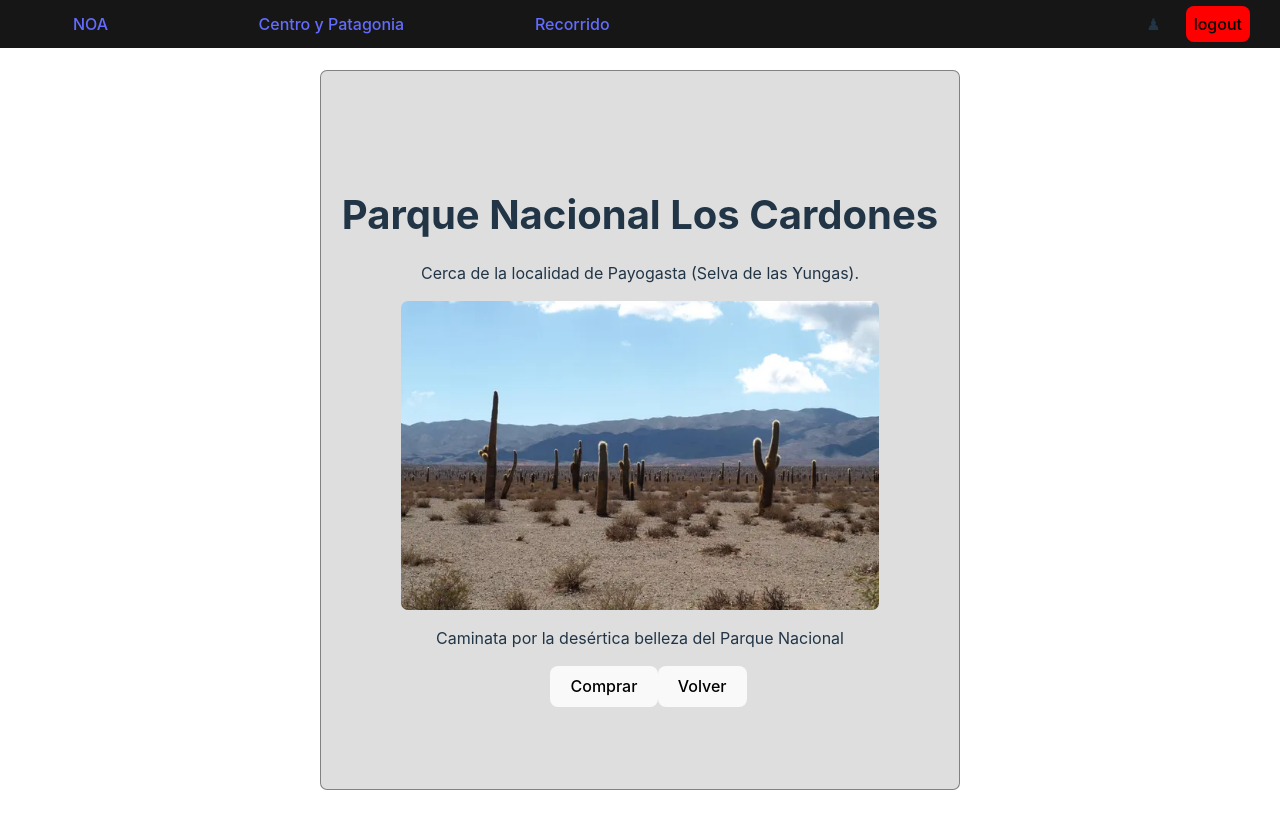
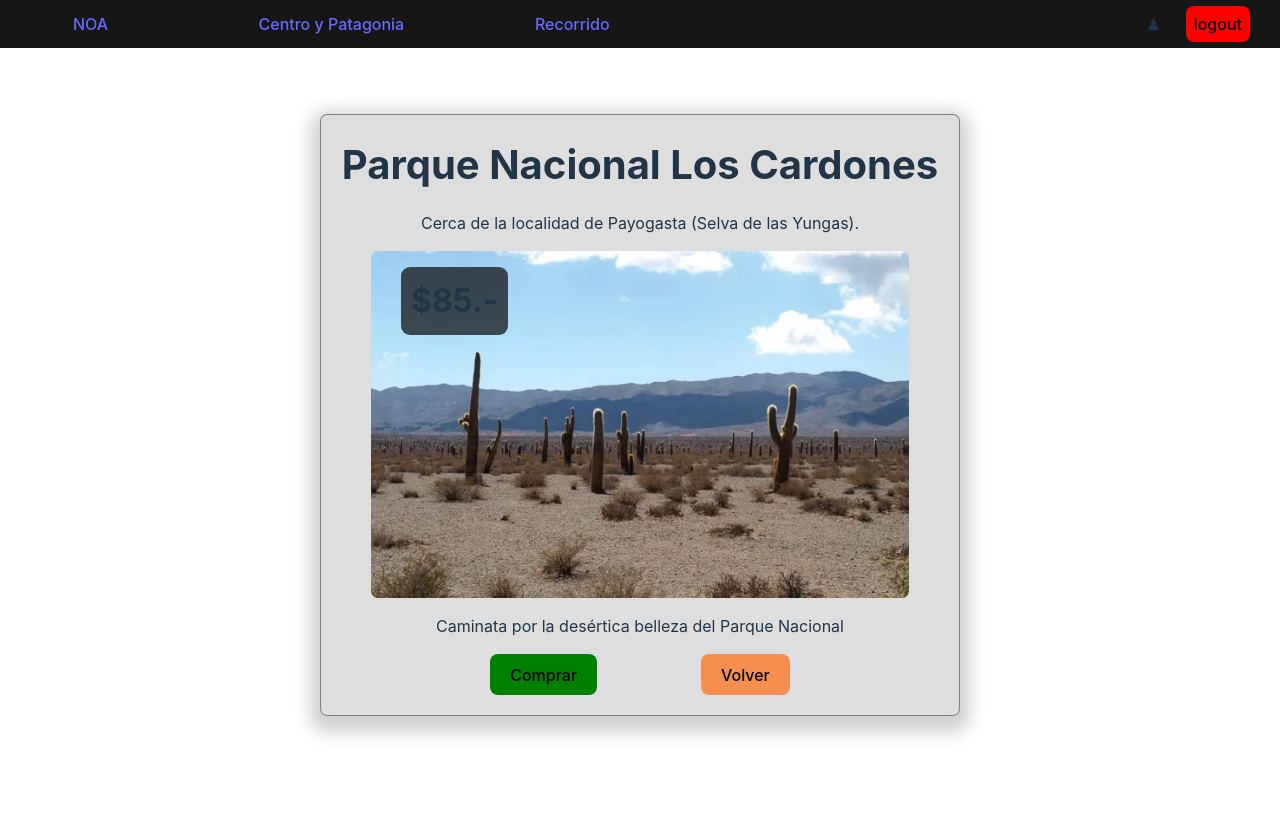
Before and after one commit to tomasjibaja/app-viajes, a React (Vite) app: page /destino/1 in a window 1280 px wide. Shown: the top 828 px of the page. After the commit the page ends 800 px from the top, so only its background shows below. Built offline with nearby package versions, Linux system fonts and the light colour scheme.

Commit message:
Ya con estilos mas lindos, algunitas funciones, practicamente terminada

```diff
--- a/src/App.css
+++ b/src/App.css
@@ -145,24 +145,57 @@ nav > a {
   border: 1px solid rgba(90,90,90,.7);
   border-radius: 7px;
   background-color: rgba(90,90,90,.2);
-  margin-top: 3rem;
+  margin-top: 6rem;
+  margin-bottom: 3rem;
   display: flex;
   flex-direction: column;
   align-items: center;
   justify-content: center;
-  gap: 10px;
+  gap: 15px;
+}
+
+.recorrido-wrapper > h4 {
+  margin-bottom: 0;
+  margin-top: 1rem;
+}
+
+.recorrido-username {
+  font-size: 1.3rem;
+  color: chartreuse;
+}
+
+.recorrido-precio {
+  font-size: 1.8rem;
+  color: chartreuse;
 }
 
 .recorrido-item {
   box-sizing: border-box;
-  border-radius: 3px;
-  padding: 0 1rem;
+  border-radius: 7px;
   width: 90%;
   display: flex;
   flex-direction: row;
   align-items: center;
   justify-content: space-between;
-  background-color: rgba(90,90,90,.3);
+  background-color: rgba(30,30,30,.3);
+  overflow: hidden;
+  position: relative;
+  transition: all .3s ease-in-out;
+  outline: 1px solid transparent;
+}
+
+.recorrido-item:hover {
+  box-shadow: 0 0 7px 1px rgba(90,90,90,.7);
+  outline-color: silver;
+}
+
+.recorrido-item-bkg {
+  position: absolute;
+  z-index: -1;
+  width: 100%;
+  opacity: .5;
+  filter: contrast(2.5) blur(4px);
+  transition: all .7s ease-in-out;
 }
 
 .recorrido-item > h3 {
@@ -171,6 +204,11 @@ nav > a {
   text-wrap: nowrap;
   text-overflow: ellipsis;
   overflow: hidden;
+  padding-left: 1rem;
+}
+
+.recorrido-item > h3, .recorrido-item > h4 {
+  text-shadow: 0 0 5px black;
 }
 
 .recorrido-item > h3:hover {
@@ -180,6 +218,7 @@ nav > a {
 
 .recorrido-item > button {
   padding: 7px;
+  margin-right: 1rem;
 }
 
 .destino-page {
@@ -208,12 +247,30 @@ nav > a {
   margin-top: 2rem;
 }
 
+.destino-page > .precio {
+  position: absolute;
+  padding: 10px;
+  background-color: rgba(9,9,9,.7);
+  border-radius: 9px;
+  font-size: 1.5rem;
+  top: 50%;
+  left: 18px;
+}
+
+.destino-page > .buttons-wrapper > .comprar-btn {
+  background-color: green;
+}
+
+.destino-page > .buttons-wrapper > .volver-btn {
+  background-color: rgba(255, 112, 23, 0.715);
+}
+
 .destino-page > .comprado-msg {
   font-size: 12px;
   text-align: right;
   position: absolute;
-  right: 1rem;
-  top: -.3rem;
+  right: 10%;
+  top: 50%;
   background-color: rgba(30,90,30,.7);
   padding: 3px 7px;
   border-radius: 3px;
@@ -285,17 +342,32 @@ nav > a {
 
   .destino-page {
     width: 50vw;
-    height: 90vh;
-    margin-top: 70px;
+    margin-top: 80px;
     margin-bottom: 50px;
+    justify-content: space-evenly;
+    box-shadow: 0 7px 18px 9px rgba(9,9,9,.2);
+  }
+
+  .destino-page> h2 {
+    margin-top: 0;
   }
 
   .destino-page > .buttons-wrapper {
-    width: 30%;
+    width: 300px;
   }
 
   .destino-page > img {
-    width: 80%;
+    width: 90%;
+  }
+
+  .destino-page > .precio {
+    font-size: 2rem;
+    top: 20%;
+    left: 5rem;
+  }
+
+  .destino-page > .comprado-msg {
+    top: 20%;
   }
 
   .recorrido-wrapper {
@@ -303,6 +375,10 @@ nav > a {
     width: 50vw;
   }
 
+  .recorrido-wrapper > * {
+    user-select: none;
+  }
+
   .recorrido-item > h3 {
     width: 200px;
   }
--- a/src/components/Destino.jsx
+++ b/src/components/Destino.jsx
@@ -14,7 +14,7 @@ const Destino = () => {
   }, [])
 
   const handleComprar = () => {
-    dispatchRecorrido({ type: 'comprar', payload: [datos.id]})
+    dispatchRecorrido({ type: 'comprar', payload: datos.id})
     setComprado(true)
   }
 
@@ -28,12 +28,13 @@ const Destino = () => {
       <h2>{data[datos.id].nombre}</h2>
       <p>{data[datos.id].situacion}</p>
       <img src={`../images/${data[datos.id].imagen}`} alt="imagen turismo" />
+      <h3 className="precio">${data[datos.id].precio}.-</h3>
       {comprado && <h5 className='comprado-msg'>en tu lista de recorrido</h5>}
       <p>{data[datos.id].servicio}</p>
       <div className='buttons-wrapper'>
         {comprado && <button onClick={() => handleCancelar()}>Cancelar</button>}
-        {!comprado && <button onClick={() => handleComprar()}>Comprar</button>}
-        <button onClick={() => navegarA(`/${data[datos.id].zona}`, { replace: true })}>Volver</button>
+        {!comprado && <button onClick={() => handleComprar()} className='comprar-btn'>Comprar</button>}
+        <button onClick={() => navegarA(`/${data[datos.id].zona}`, { replace: true })} className='volver-btn'>Volver</button>
       </div>
     </div>
   )
--- a/src/components/Recorrido.jsx
+++ b/src/components/Recorrido.jsx
@@ -1,24 +1,27 @@
 import React from 'react'
-import { useContext } from 'react'
+import { useContext, useEffect } from 'react'
 import Context from '../context/Context'
 
 const Recorrido = () => {
-  const {recorrido, dispatchRecorrido} = useContext(Context)
+  const {recorrido, dispatchRecorrido, username} = useContext(Context)
   return (
     <div className='recorrido-wrapper'>
       <h2>Tu recorrido</h2>
+      {recorrido.length == 0 && <h5>Aún no has añadido lugares a tu recorrido</h5>}
       {recorrido.map((elem, index) => {
         return (
           <div className="recorrido-item" key={index}>
+            <img className='recorrido-item-bkg' src={`../images/${elem.imagen}`} alt="imagen turistica" />
             <h3>{elem.nombre}</h3>
             <h4>${elem.precio}</h4>
             <button onClick={() => dispatchRecorrido({ type: 'cancelar', payload: elem.nombre})}>&#10005;</button>
           </div>
         )
       })}
-      <h3>Total a pagar: ${recorrido.reduce((suma, elem) =>
+      <h4>Reserva a nombre de <span className='recorrido-username'>{username}</span></h4>
+      <h3>Total a pagar: <span className='recorrido-precio'>${recorrido.reduce((suma, elem) =>
         suma + elem.precio
-      , 0)}</h3>
+      , 0)}</span></h3>
     </div>
   )
 }
--- a/src/router/Router2.jsx
+++ b/src/router/Router2.jsx
@@ -1,5 +1,5 @@
 import React from 'react'
-import { Routes, Route } from 'react-router-dom'
+import { Routes, Route, Navigate } from 'react-router-dom'
 import Nav from '../components/Nav'
 import Destinos from '../components/Destinos'
 import Recorrido from '../components/Recorrido'
@@ -15,6 +15,7 @@ const Router2 = () => {
         <Route path='/cp' element={<Destinos zona={'cp'} />} />
         <Route path='/recorrido' element={<Recorrido />} />
         <Route path='/destino/:id' element={<Destino />} />
+        <Route path='/' element={<Navigate to={'/no'} />} />
         <Route path='/*' element={<NotFound />} />
       </Routes>
     </>
--- a/src/router/RutaPublica.jsx
+++ b/src/router/RutaPublica.jsx
@@ -4,8 +4,8 @@ import Context from '../context/Context'
 
 const RutaPublica = ({ children }) => {
   const {logged} = useContext(Context)
-  return (!logged)
-    ? <Navigate to='/noa' />
+  return (logged)
+    ? <Navigate to='/no' />
     : children
 }
 
```
